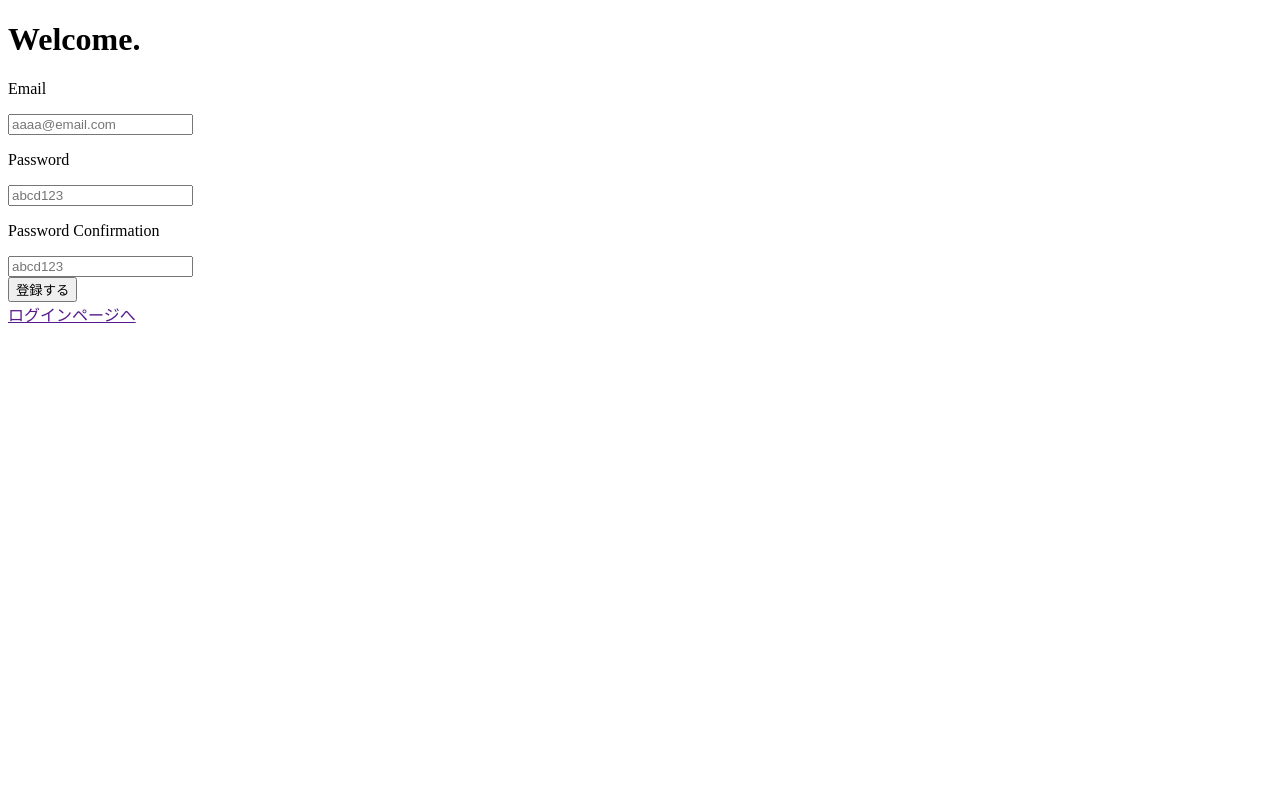
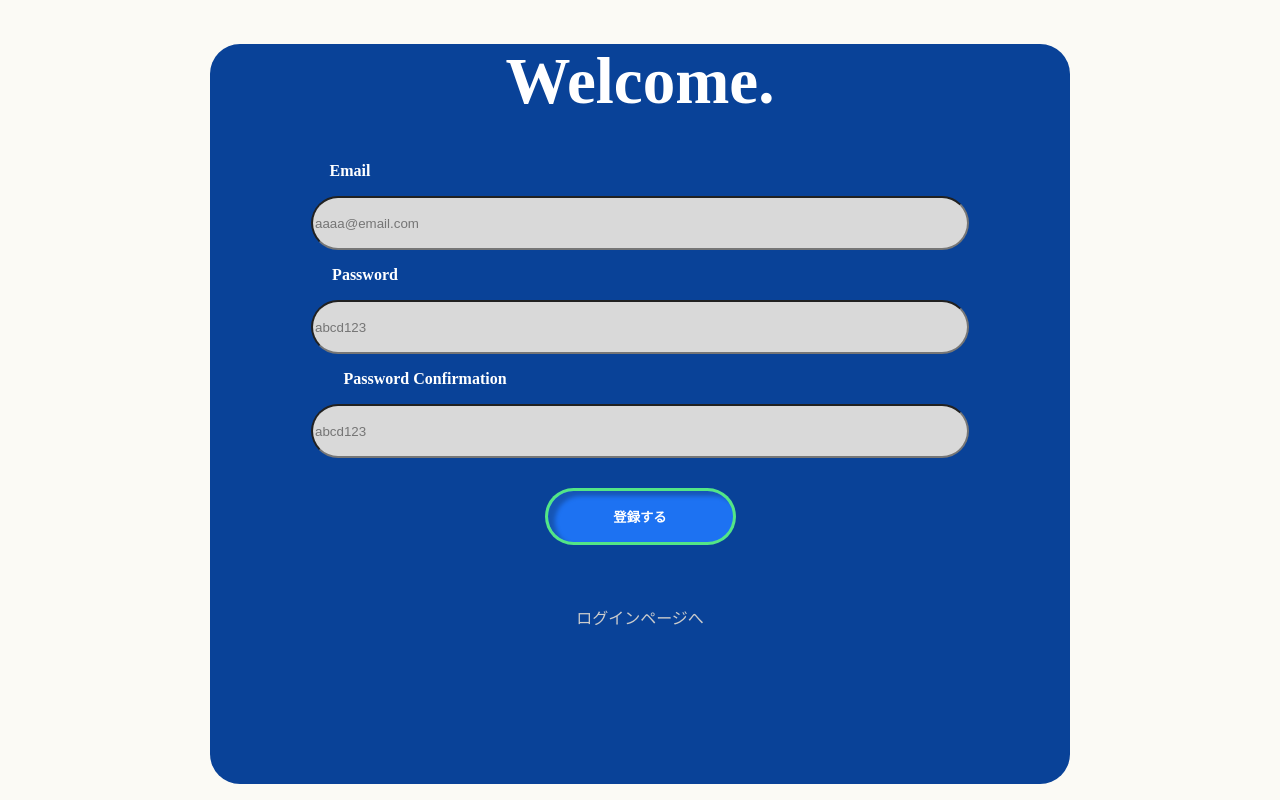
Before and after one commit to Hackathon-F-team/F-team, a Flask app: template templates/registration/signup.html in a window 1280 px wide. Run offline with Flask 2, Linux system fonts and the light colour scheme; the template is opened without the code that fills it, so the values that code supplies are empty.

Commit message:
新規登録フォームの配置と色を作成

```diff
--- a/static/css/registration.css
+++ b/static/css/registration.css
@@ -0,0 +1,70 @@
+body {
+    background-color: #fbfaf5;
+}
+
+.main {
+    background-color: #094298;
+    height: 740px;
+    width: 860px;
+    margin: 0 auto;
+    border-radius: 30px;
+}
+
+.main h1 {
+    color: #ffffff;
+    text-align: center;
+    font-size: 65px;
+}
+
+.signup-form {
+    text-align: center;
+}
+
+.signup-form input {
+    border-radius: 56px;
+    background: #D9D9D9;
+    height: 48px;
+    width: 650px;
+}
+
+.signup-form p {
+    color: #ffffff;
+    font-weight: bold;
+}
+
+.email {
+    margin-right: 580px;
+}
+
+.password {
+    margin-right: 550px;
+}
+
+.confirmation {
+    margin-right: 430px;
+}
+
+.signup-form button {
+    color: #ffffff;
+    font-weight: bold;
+    background-color: #1D72F2;
+    border: 3px solid rgba(87, 236, 129, 0.95);
+    box-shadow: inset 7px 5px 4px rgba(0, 0, 0, 0.25);
+    border-radius: 30px;
+    height: 57px;
+    width: 191px;
+    margin-top: 30px;
+}
+
+.signup-form button:hover {
+    background-color: #0054dc;
+}
+
+.signup-form a {
+    color: #cccccc;
+    text-decoration: none;
+}
+
+.tologin {
+    margin-top: 60px;
+}
--- a/templates/registration/signup.html
+++ b/templates/registration/signup.html
@@ -12,14 +12,14 @@
         <h1>Welcome.</h1>
         <div class="signup">
             <form class="signup-form" method="post">
-                <p>Email</p>
+                <p class="email">Email</p>
                 <div><input type="text" placeholder="aaaa@email.com"></div>
-                <p>Password</p>
+                <p class="password">Password</p>
                 <div><input type="password" placeholder="abcd123"></div>
-                <p>Password Confirmation</p>
+                <p class="confirmation">Password Confirmation</p>
                 <div><input type="password" placeholder="abcd123"></div>
                 <button>登録する</button>
-                <div><a href="">ログインページへ</a></div>
+                <div class="tologin"><a href="">ログインページへ</a></div>
             </form>
         </div>
     </div>
```
